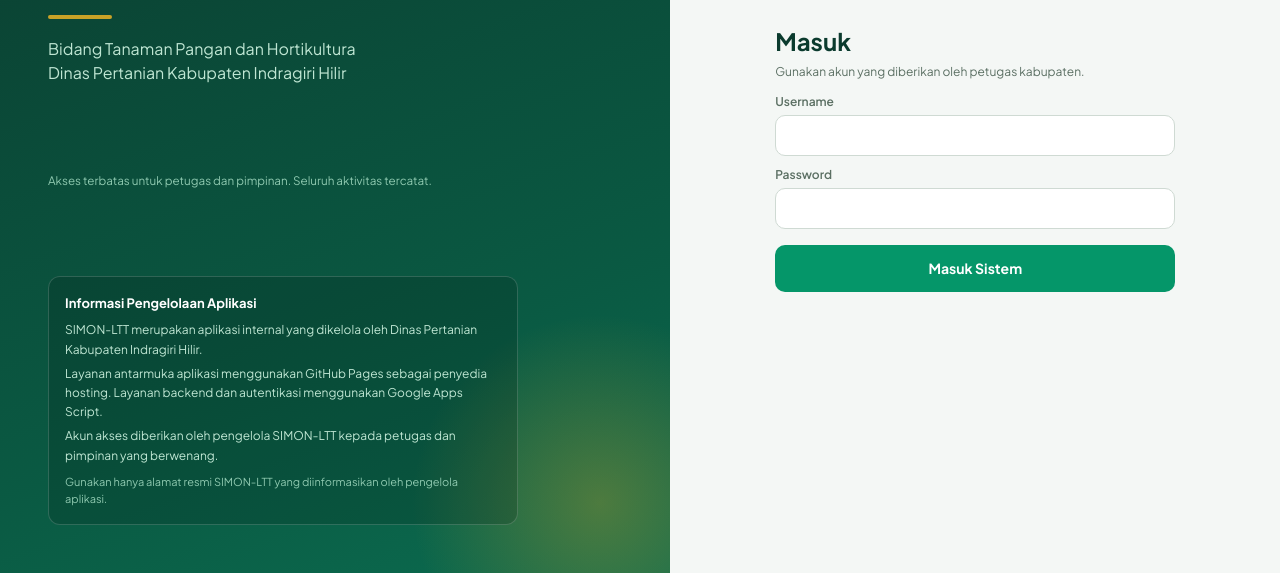
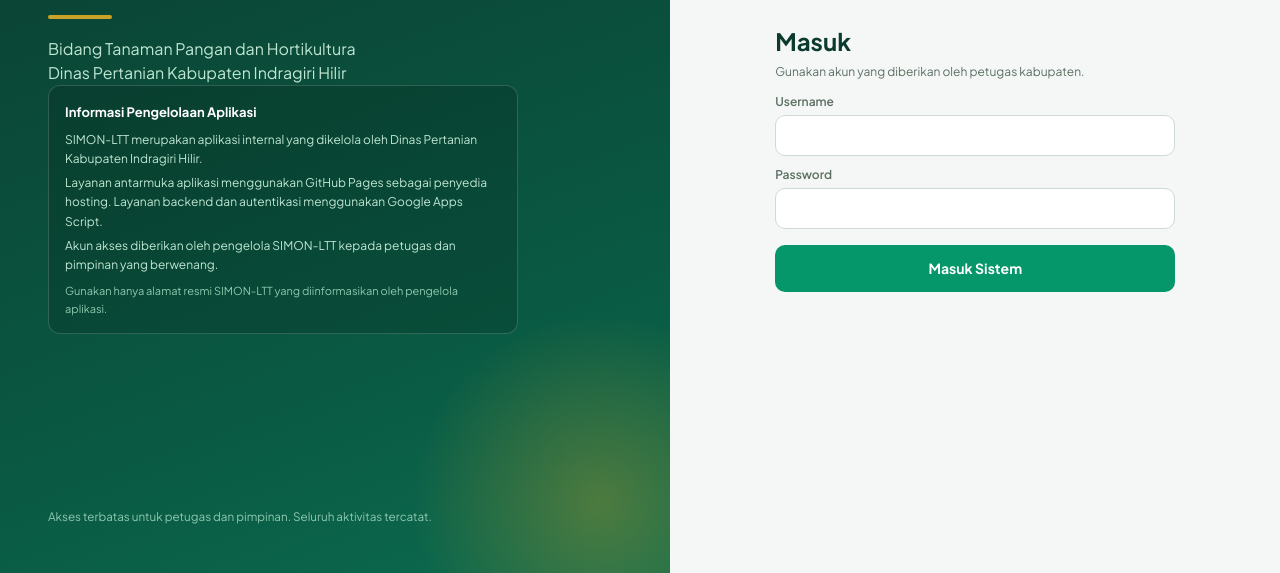
Before and after one commit to BidangTPHDistaninhil/SIMON-LTT, a plain HTML site: page index.html in a window 1280 px wide. Shown: the part 227-800 px from the top of the page. Drawn offline with Linux system fonts and the light colour scheme.

Commit message:
Update index.html

```diff
--- a/index.html
+++ b/index.html
@@ -28,6 +28,7 @@
 <body data-mode="public">
 <div class="login">
 
+
 <section class="hero">
   <div>
     <div class="logo">
@@ -43,37 +44,20 @@
       Bidang Tanaman Pangan dan Hortikultura<br>
       Dinas Pertanian Kabupaten Indragiri Hilir
     </p>
+
+    <div class="hosting-note">
+      <strong>Informasi Pengelolaan Aplikasi</strong>
+      <p>SIMON-LTT merupakan aplikasi internal yang dikelola oleh Dinas Pertanian Kabupaten Indragiri Hilir.</p>
+      <p>Layanan antarmuka aplikasi menggunakan GitHub Pages sebagai penyedia hosting. Layanan backend dan autentikasi menggunakan Google Apps Script.</p>
+      <p>Akun akses diberikan oleh pengelola SIMON-LTT kepada petugas dan pimpinan yang berwenang.</p>
+      <small>Gunakan hanya alamat resmi SIMON-LTT yang diinformasikan oleh pengelola aplikasi.</small>
+    </div>
   </div>
 
   <small>
     Akses terbatas untuk petugas dan pimpinan.
     Seluruh aktivitas tercatat.
   </small>
-
-  <div class="hosting-note">
-    <strong>Informasi Pengelolaan Aplikasi</strong>
-
-    <p>
-      SIMON-LTT merupakan aplikasi internal yang dikelola
-      oleh Dinas Pertanian Kabupaten Indragiri Hilir.
-    </p>
-
-    <p>
-      Layanan antarmuka aplikasi menggunakan GitHub Pages
-      sebagai penyedia hosting. Layanan backend dan
-      autentikasi menggunakan Google Apps Script.
-    </p>
-
-    <p>
-      Akun akses diberikan oleh pengelola SIMON-LTT
-      kepada petugas dan pimpinan yang berwenang.
-    </p>
-
-    <small>
-      Gunakan hanya alamat resmi SIMON-LTT yang
-      diinformasikan oleh pengelola aplikasi.
-    </small>
-  </div>
 </section>
   <section class="panel">
     <form class="box" id="f" autocomplete="on">
```
